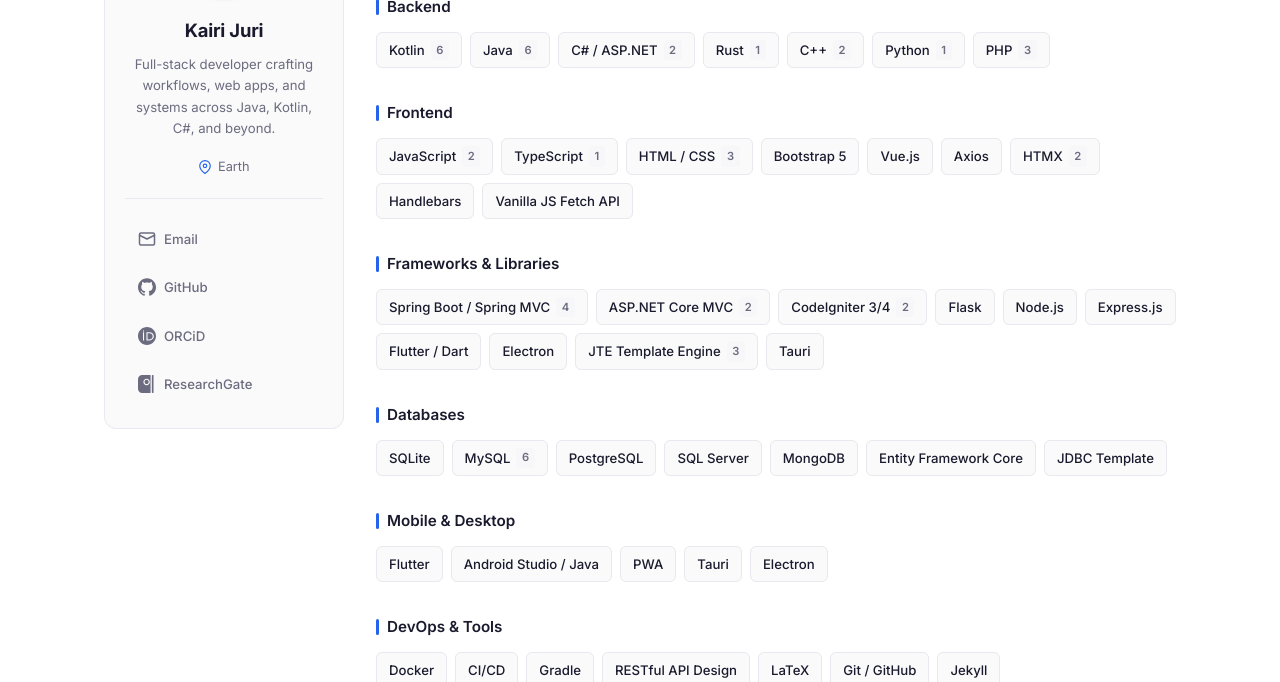
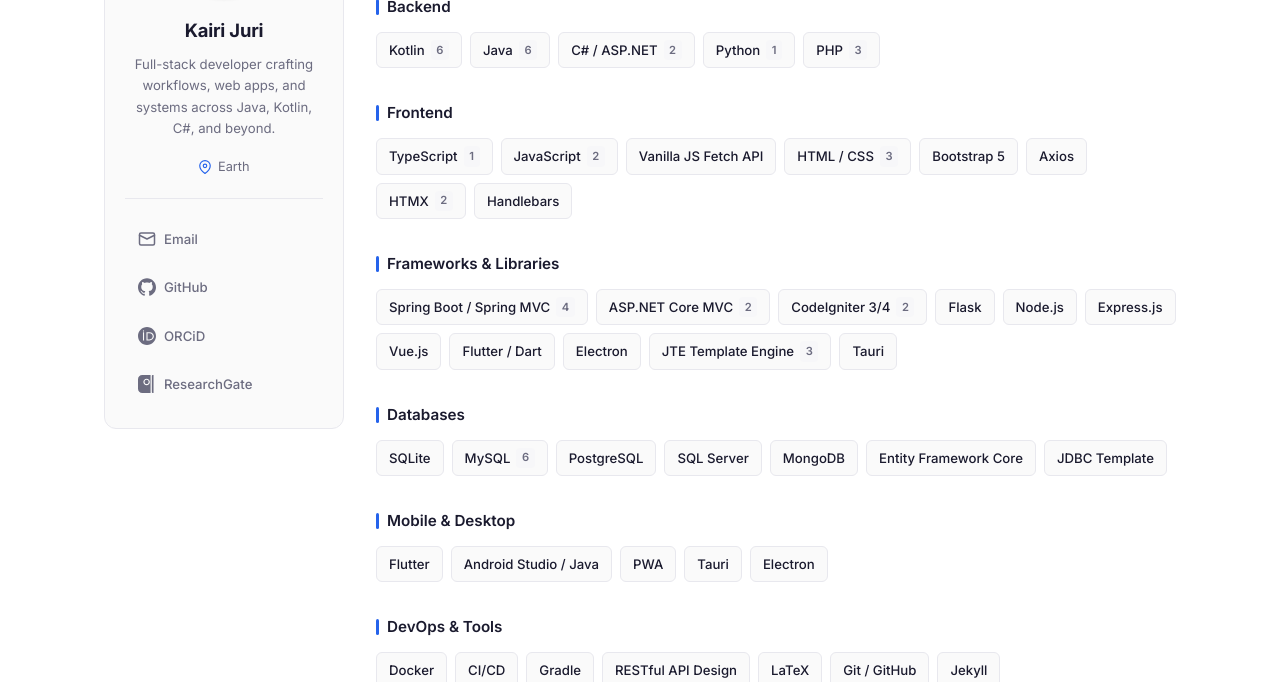
Before and after one commit to harrysuke/harrysuke.github.io, a Jekyll site: the page built from index.html, in a window 1280 px wide and 900 px high, scrolled down 1185 px, cut to the strip 218-900 px from the top of the window. Built offline with Jekyll 4.4.1, drawn with Linux system fonts in a browser that asks for light colours.

Commit message:
Update skill tags in index.html

```diff
--- a/index.html
+++ b/index.html
@@ -61,8 +61,6 @@ title: Kairi Juri
       <span class="skill-tag">Kotlin <span class="skill-count">6</span></span>
       <span class="skill-tag">Java <span class="skill-count">6</span></span>
       <span class="skill-tag">C# / ASP.NET <span class="skill-count">2</span></span>
-      <span class="skill-tag">Rust <span class="skill-count">1</span></span>
-      <span class="skill-tag">C++ <span class="skill-count">2</span></span>
       <span class="skill-tag">Python <span class="skill-count">1</span></span>
       <span class="skill-tag">PHP <span class="skill-count">3</span></span>
     </div>
@@ -72,15 +70,14 @@ title: Kairi Juri
   <div class="skills-group" data-category="frontend">
     <div class="skills-group-title">Frontend</div>
     <div class="skill-tags">
+      <span class="skill-tag">TypeScript <span class="skill-count">1</span></span>
       <span class="skill-tag">JavaScript <span class="skill-count">2</span></span>
-      <span class="skill-tag">TypeScript <span class="skill-count">1</span></span>
+      <span class="skill-tag">Vanilla JS Fetch API</span>
       <span class="skill-tag">HTML / CSS <span class="skill-count">3</span></span>
       <span class="skill-tag">Bootstrap 5</span>
-      <span class="skill-tag">Vue.js</span>
       <span class="skill-tag">Axios</span>
       <span class="skill-tag">HTMX <span class="skill-count">2</span></span>
       <span class="skill-tag">Handlebars</span>
-      <span class="skill-tag">Vanilla JS Fetch API</span>
     </div>
   </div>
 
@@ -94,6 +91,7 @@ title: Kairi Juri
       <span class="skill-tag">Flask</span>
       <span class="skill-tag">Node.js</span>
       <span class="skill-tag">Express.js</span>
+      <span class="skill-tag">Vue.js</span>
       <span class="skill-tag">Flutter / Dart</span>
       <span class="skill-tag">Electron</span>
       <span class="skill-tag">JTE Template Engine <span class="skill-count">3</span></span>
```
